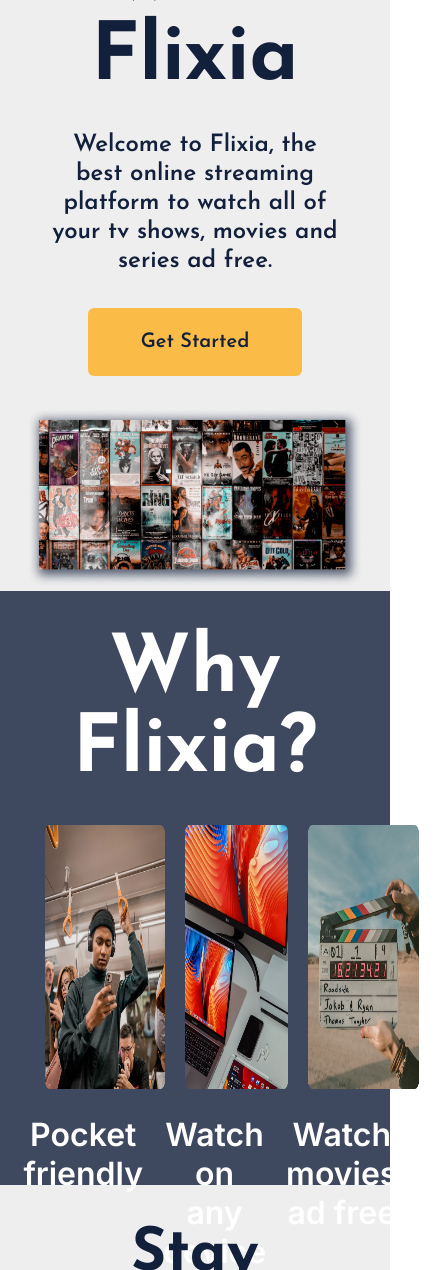
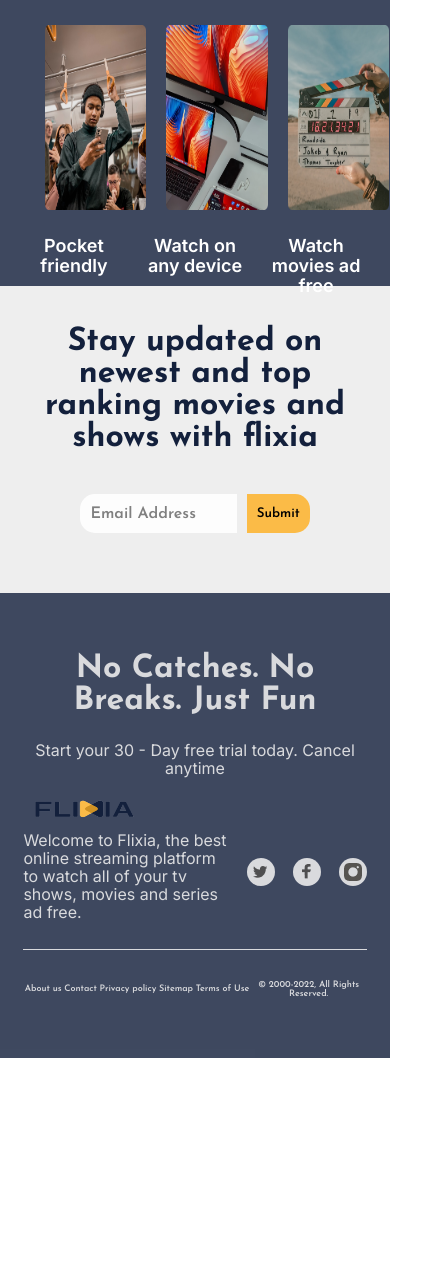
Before and after one commit to gregoryamaefule/Flixia, a plain HTML site: page index.html in a window 390 px wide. Shown: the part 730-2000 px from the top of the page, 441 px wide, since content can reach past the window. After the commit the page ends 1788 px from the top, so only its background shows below. Drawn offline with Linux system fonts and the light colour scheme.

Commit message:
completed the tablet view

```diff
--- a/styles.css
+++ b/styles.css
@@ -42,7 +42,7 @@ a{
     align-items: center;
     width: 170px;
 }
-.loog img{
+.logo img{
     width: 146px;
     height: 33.58px;
 }
@@ -100,6 +100,9 @@ header ul li a{
     width: 100%;
     height: 100%;
 }
+.heroSection div{
+    margin-bottom: -40px;
+}
 .Copy{
      background: #13203CCC;
      padding: 40px 0;
@@ -122,17 +125,17 @@ header ul li a{
 }
 .copy div p{
     font-family: Inter;
-font-size: 32px;
+font-size: 24px;
 font-weight: 600;
-line-height: 39px;
+line-height: 30px;
 letter-spacing: 0em;
 text-align: center;
 
 }
 .Copy h2{
-font-size: 80px;
+font-size: 60px;
 font-weight: 700;
-line-height: 80px;
+line-height: 60px;
 letter-spacing: 0em;
 text-align: center;
 
@@ -228,6 +231,7 @@ footer{
     line-height: 29px;
     letter-spacing: 0em;
     margin-bottom: 28px;
+    margin-top: 10px;
 
 }
 .socials{
@@ -265,3 +269,83 @@ footer{
 
     color: #D9DADD;
 }
+@media (max-width:810px){
+    .logo img{
+        width: 116px;
+        height: 26px;
+    }
+    header ul li a{
+        font-size: 12px;
+    }
+    .heroSection h3{
+        font-size: 42px;
+        line-height: 42px;
+    }
+    .heroSection p{
+        font-size: 15px;
+        line-height: 17px;
+    }
+    .heroSection button{
+        width: 154px;
+        height: 38px;
+        font-size: 13px;
+    }
+    .Copy h2{
+        font-size: 40px;
+        line-height: 40px;
+    }
+    .copy div p{
+        font-size: 18px;
+        line-height: 20px;
+    }
+    .newsletter h2{
+        font-size: 32px;
+        line-height: 32px;
+    }
+    .newsletter form input[type=email]{
+        width: 50%;
+        height: 2.4rem;
+        font-size: 16px;
+        line-height: 18px;
+    }
+    .newsletter form input[type=submit]{
+        width: 20%;
+        height: 2.4rem;
+    }
+    .footerLogo img{
+        width: 116px;
+        height: 26px;
+    }
+    .footer h3{
+        font-size: 32px;
+        line-height: 32px;
+    }
+    .footerP{
+        font-size: 16px;
+        line-height: 18px;
+    }
+    .footerLogo p{
+        font-size: 16px;
+        line-height: 18px;
+    }
+    .socials{
+        flex-basis: 120px;
+    }
+    .socials li a{
+        width: 28px;
+        height: 28px;
+        border-radius: 50%;
+    }
+    .Nav{
+        padding-top: 30px;
+    }
+    .footerNav{
+        flex-basis: 280px;
+        font-size: 9px;
+        line-height: 16px;
+    }
+    .Nav p{
+        font-size: 9px;
+    }
+
+}
```
